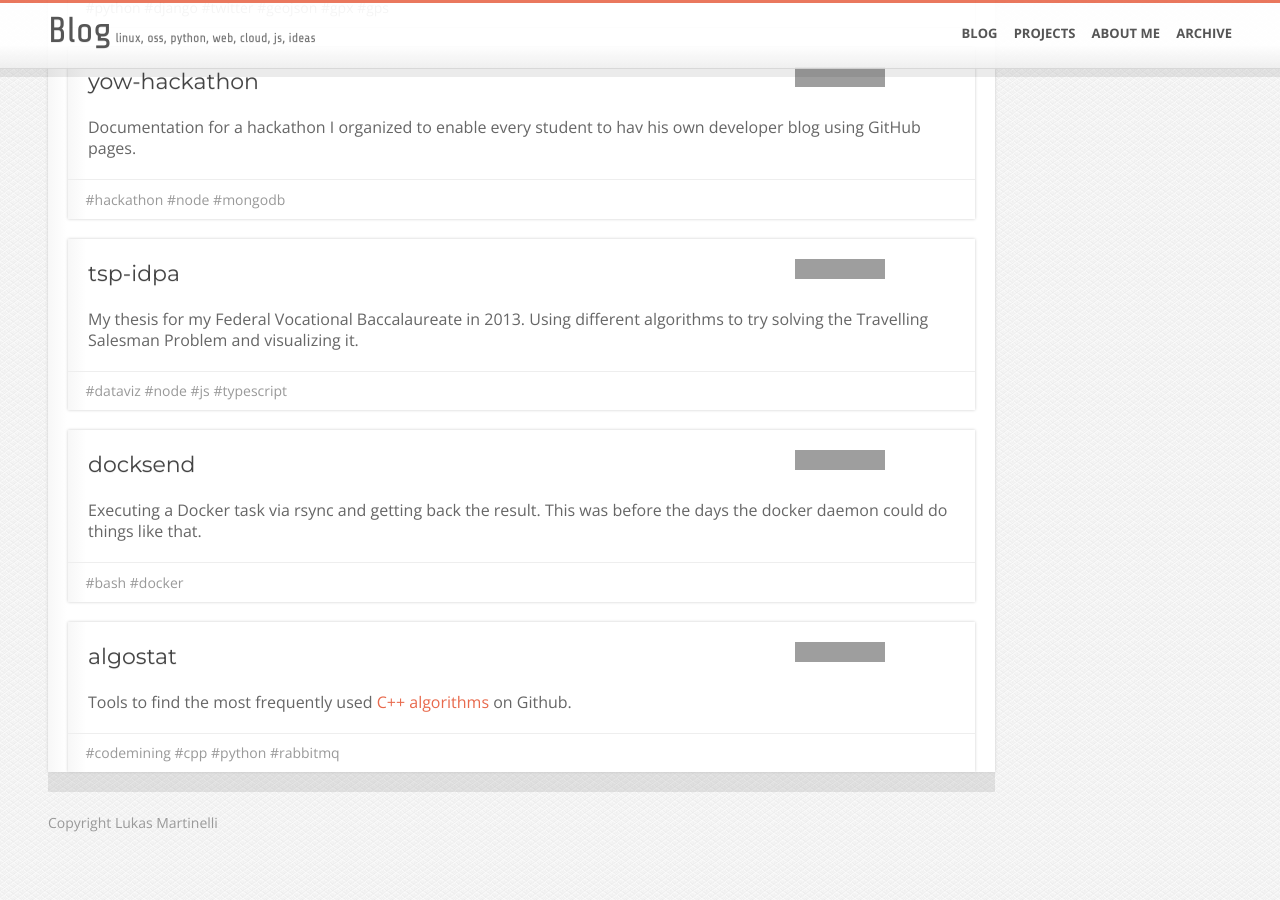
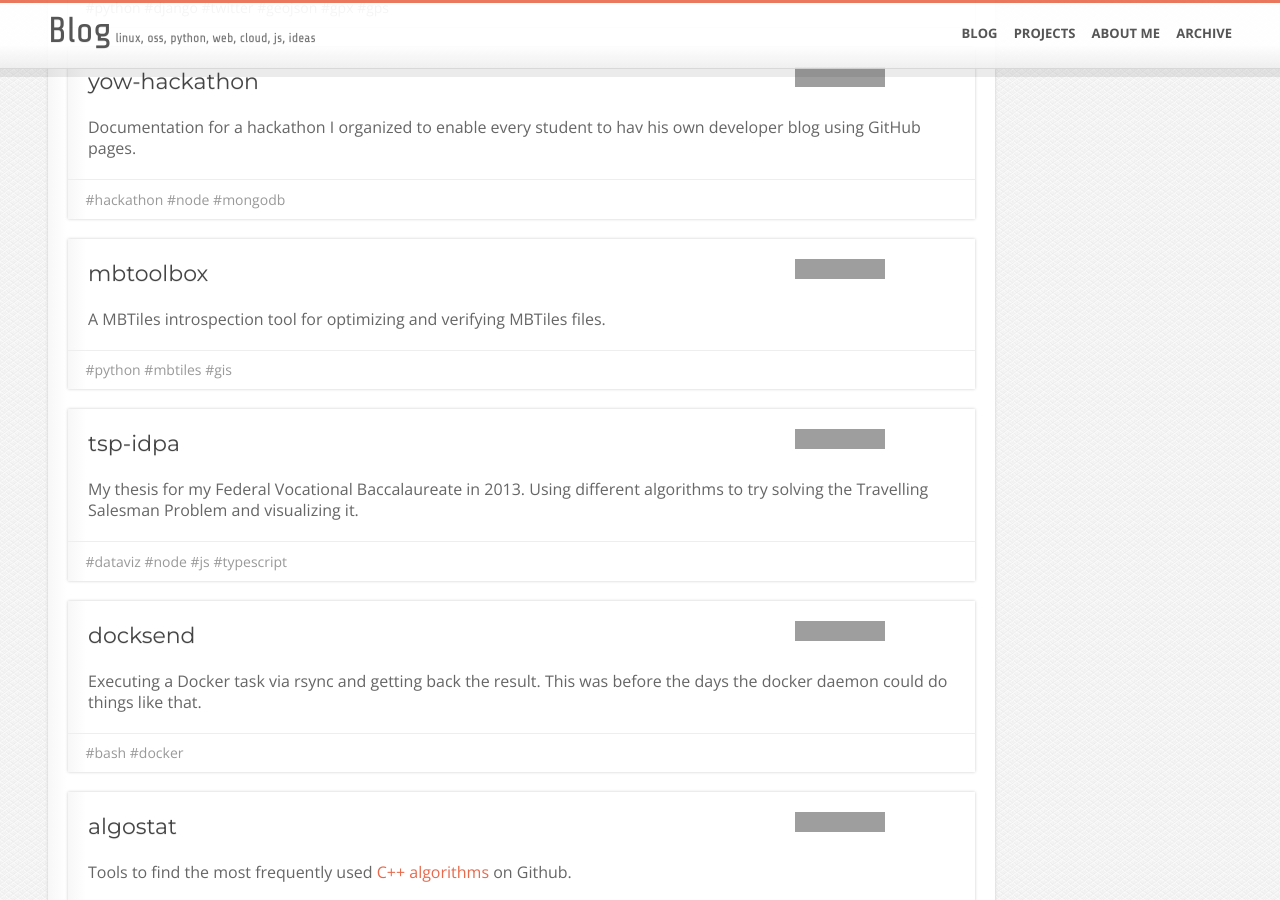
Before and after one commit to lukasmartinelli/lukasmartinelli.github.io, a Jekyll site: the page built from projects.html, in a window 1280 px wide and 900 px high, scrolled down 4144 px. Built offline with Jekyll 4.4.1, drawn with Linux system fonts in a browser that asks for light colours; Markdown is read by kramdown in place of the engine named in the settings; before the commit the page ends 4995 px from its top, so only the background shows below that; grey boxes are pictures that could not be loaded.

Commit message:
Add new mbtoolbox project

```diff
--- a/projects.html
+++ b/projects.html
@@ -471,6 +471,25 @@
         <article class="project">
           <header>
             <h3>
+              <span>mbtoolbox</span>
+              <iframe class="github-stars" src="https://ghbtns.com/github-btn.html?user=mbtoolbox&repo=web&type=star&count=true&size=large" frameborder="0" scrolling="0" width="160px" height="30px"></iframe>
+            </h3>
+          </header>
+          <div class="content">
+            <p>A MBTiles introspection tool for optimizing and verifying MBTiles files.</p>
+          </div>
+          <footer>
+            <span class="tags">
+              <a href="#" rel="tag">#python</a>
+              <a href="#" rel="tag">#mbtiles</a>
+              <a href="#" rel="tag">#gis</a>
+            </span>
+          </footer>
+        </article>
+
+        <article class="project">
+          <header>
+            <h3>
               <span>tsp-idpa</span>
               <iframe class="github-stars" src="https://ghbtns.com/github-btn.html?user=lukasmartinelli&repo=tsp-idpa&type=star&count=true&size=large" frameborder="0" scrolling="0" width="160px" height="30px"></iframe>
             </h3>
```
